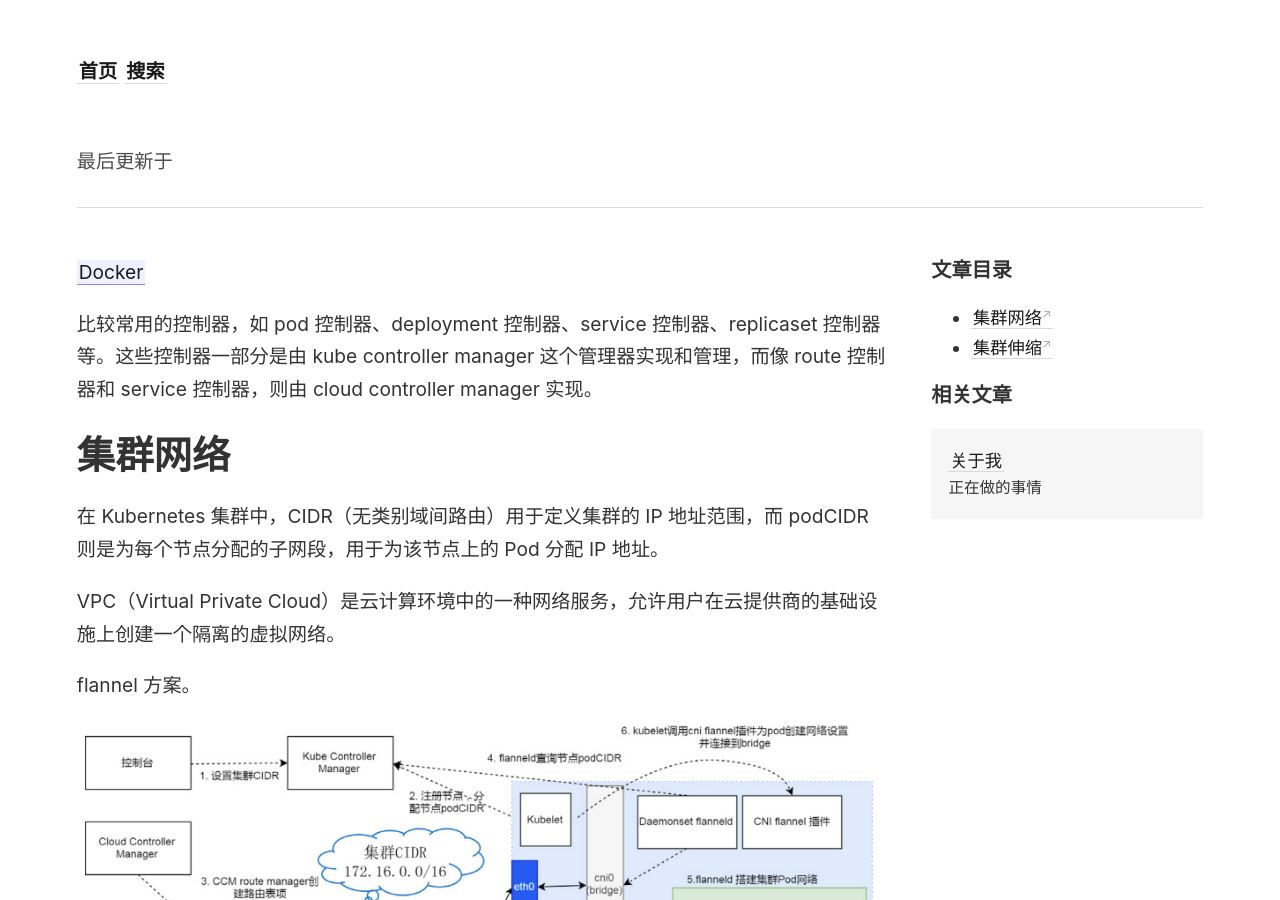
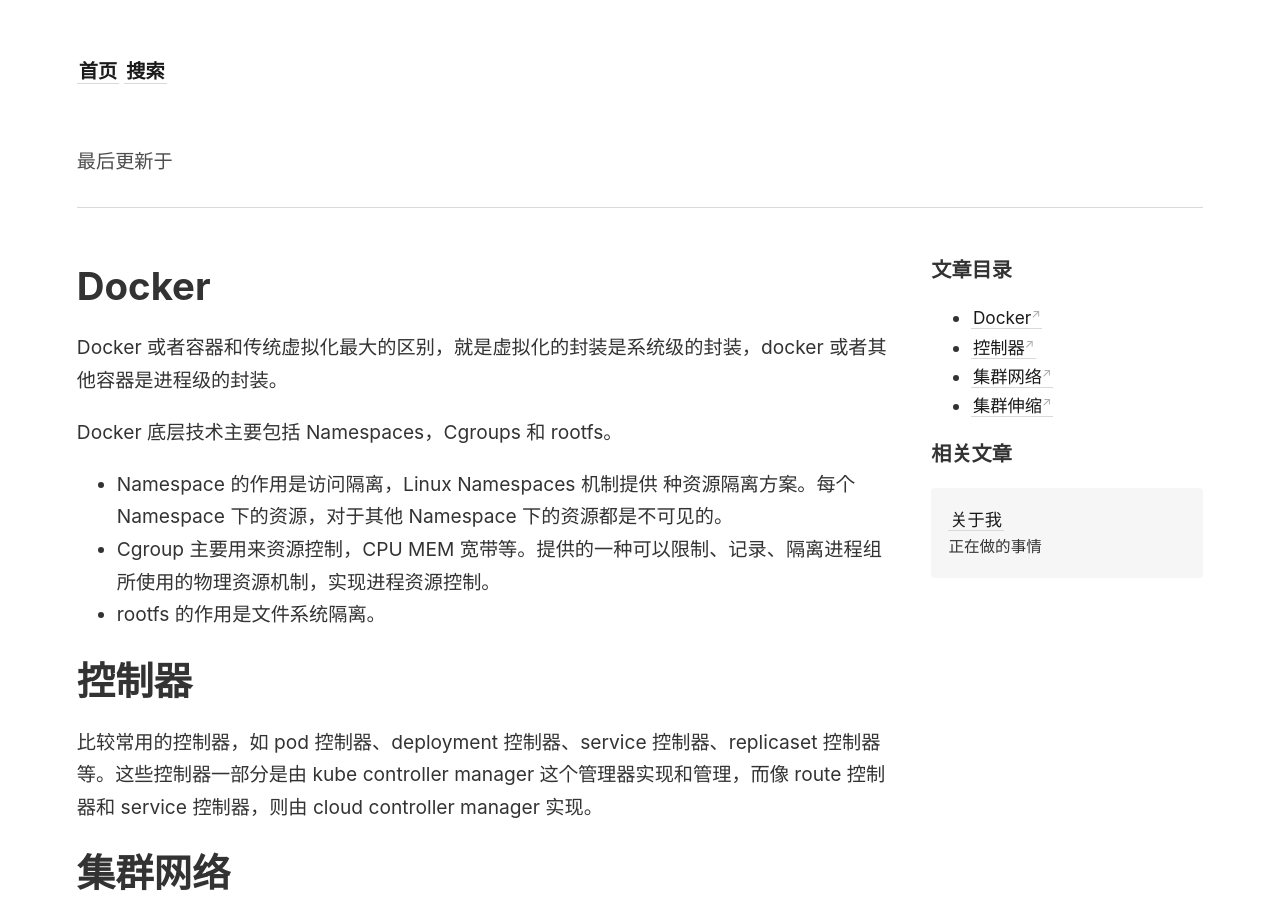
Before and after one commit to wingowen/digital-garden-jekyll, a Jekyll site: the page built from _notes/K8S.md, in a window 1280 px wide and 900 px high. Built offline with Jekyll 4.4.1, drawn with Linux system fonts in a browser that asks for light colours; some of the changed text lies outside the part shown.

Commit message:
vault backup: 2024-08-16 17:29:57

```diff
--- a/_notes/K8S.md
+++ b/_notes/K8S.md
@@ -1,11 +1,30 @@
 ---
 ---
+# Docker
 
-[[Docker]]
+Docker 或者容器和传统虚拟化最大的区别，就是虚拟化的封装是系统级的封装，docker 或者其他容器是进程级的封装。
+
+Docker 底层技术主要包括 Namespaces，Cgroups 和 rootfs。
+- Namespace 的作用是访问隔离，Linux Namespaces 机制提供 种资源隔离方案。每个 Namespace 下的资源，对于其他 Namespace 下的资源都是不可见的。
+- Cgroup 主要用来资源控制，CPU MEM 宽带等。提供的一种可以限制、记录、隔离进程组所使用的物理资源机制，实现进程资源控制。
+- rootfs 的作用是文件系统隔离。
+
+# 控制器
 
 比较常用的控制器，如 pod 控制器、deployment 控制器、service 控制器、replicaset 控制器等。这些控制器一部分是由 kube controller manager 这个管理器实现和管理，而像 route 控制器和 service 控制器，则由 cloud controller manager 实现。
 
 # 集群网络
+
+在一个典型的 Kubernetes 集群中，每个节点上的容器网络可能会使用以下方式配置：
+- cni0: 作为节点上的一个桥接接口，连接所有在该节点上运行的容器。
+- veth pair: 每个容器会有一个 veth 接口对，其中一个接口在容器的网络命名空间中，另一个接口连接到 cni0 桥接接口。
+- eth0: 节点的物理网络接口，用于连接到外部网络，如互联网或其他网络。
+
+数据流示例，假设有一个容器需要访问外部网络：
+1. 容器内的应用程序发送数据包到容器的 veth 接口。
+2. 数据包通过 veth 接口对中的另一个接口到达 cni0 桥接接口。
+3. cni0 桥接接口将数据包转发到主机的 eth0 接口。
+4. eth0 接口将数据包发送到外部网络。
 
 在 Kubernetes 集群中，CIDR（无类别域间路由）用于定义集群的 IP 地址范围，而 podCIDR 则是为每个节点分配的子网段，用于为该节点上的 Pod 分配 IP 地址。
 
```
Also changed, not shown: _notes/Cross Fit.md (added, +1 -0 lines), _notes/Docker.md (deleted, +0 -9 lines), _notes/杂项/关于我.md (+4 -4 lines).
